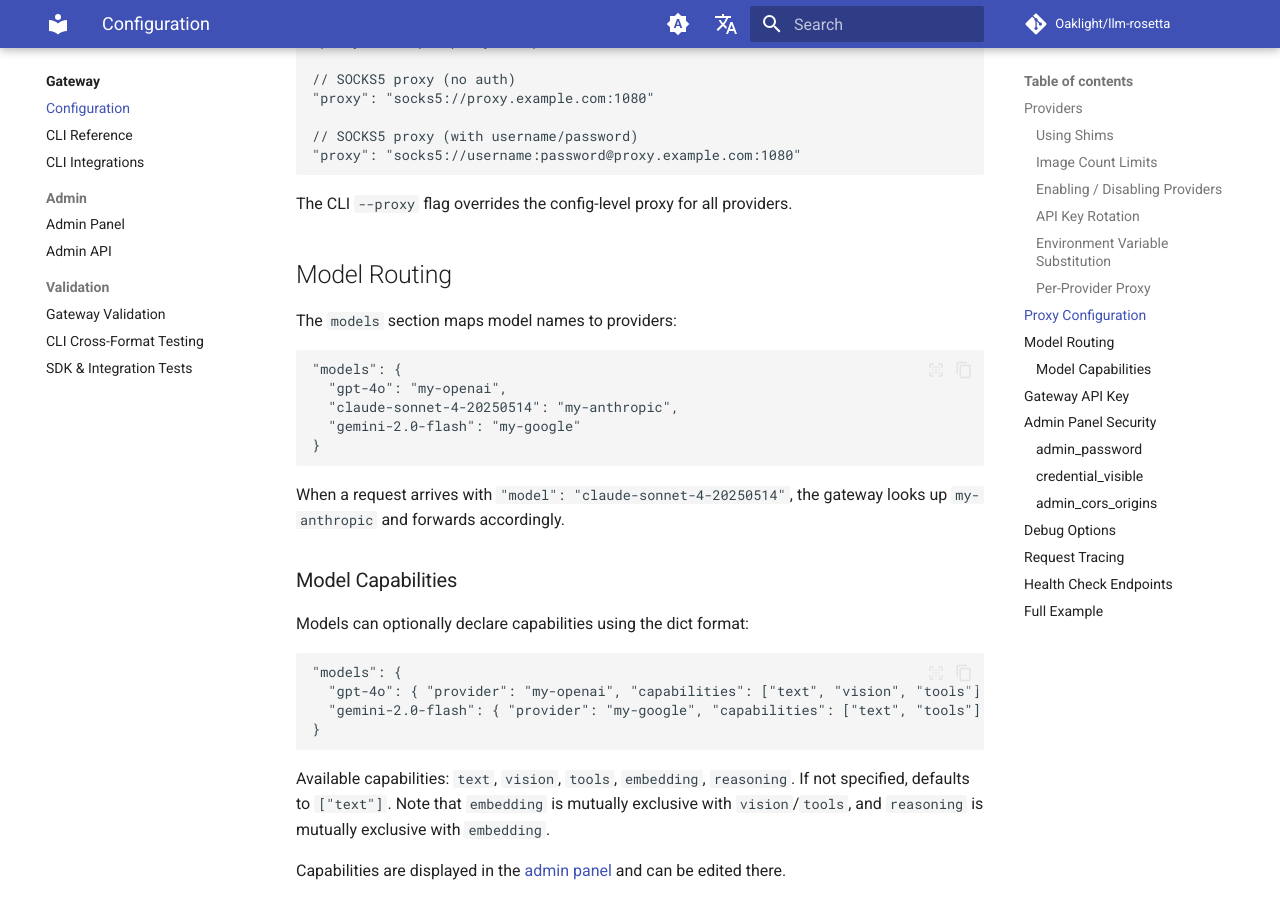
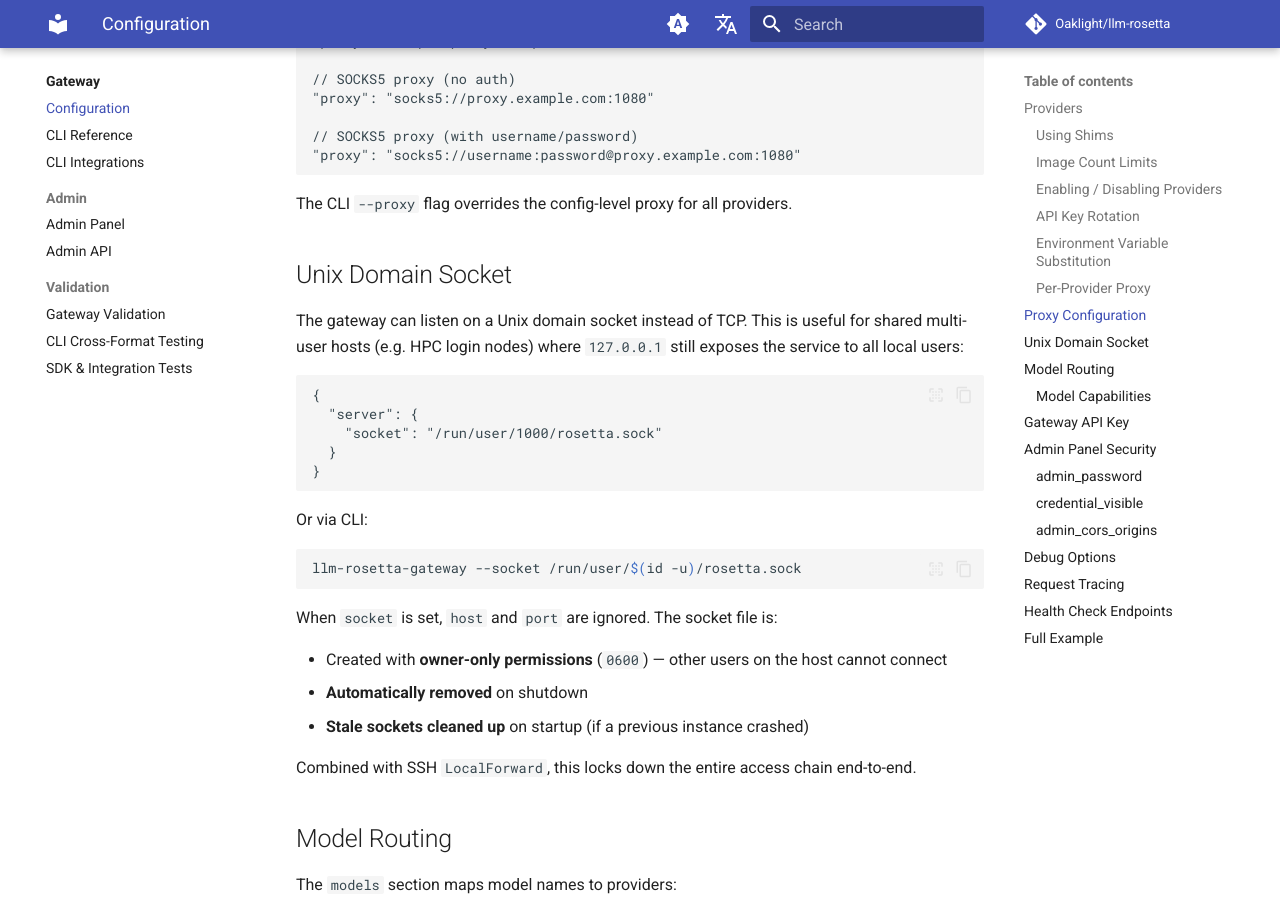
Before and after one commit to Oaklight/llm-rosetta, an MkDocs documentation site: the page built from docs/gateway/configuration.md, in a window 1280 px wide and 900 px high, scrolled down 3193 px. Built offline with MkDocs 1.6.1 and Material for MkDocs 9.7.7, drawn with Linux system fonts in a browser that asks for light colours; comment, search, counter and statistics services are not loaded.

Commit message:
docs: add Unix socket support to changelog and configuration

````diff
--- a/docs/gateway/configuration.md
+++ b/docs/gateway/configuration.md
@@ -131,6 +131,32 @@ Both HTTP and SOCKS5 proxies are supported:
 ```
 
 The CLI `--proxy` flag overrides the config-level proxy for all providers.
+
+## Unix Domain Socket
+
+The gateway can listen on a Unix domain socket instead of TCP. This is useful for shared multi-user hosts (e.g. HPC login nodes) where `127.0.0.1` still exposes the service to all local users:
+
+```jsonc
+{
+  "server": {
+    "socket": "/run/user/1000/rosetta.sock"
+  }
+}
+```
+
+Or via CLI:
+
+```bash
+llm-rosetta-gateway --socket /run/user/$(id -u)/rosetta.sock
+```
+
+When `socket` is set, `host` and `port` are ignored. The socket file is:
+
+- Created with **owner-only permissions** (`0600`) — other users on the host cannot connect
+- **Automatically removed** on shutdown
+- **Stale sockets cleaned up** on startup (if a previous instance crashed)
+
+Combined with SSH `LocalForward`, this locks down the entire access chain end-to-end.
 
 ## Model Routing
 
````
Also changed, not shown: docs/changelog.md (+1 -0 lines).
